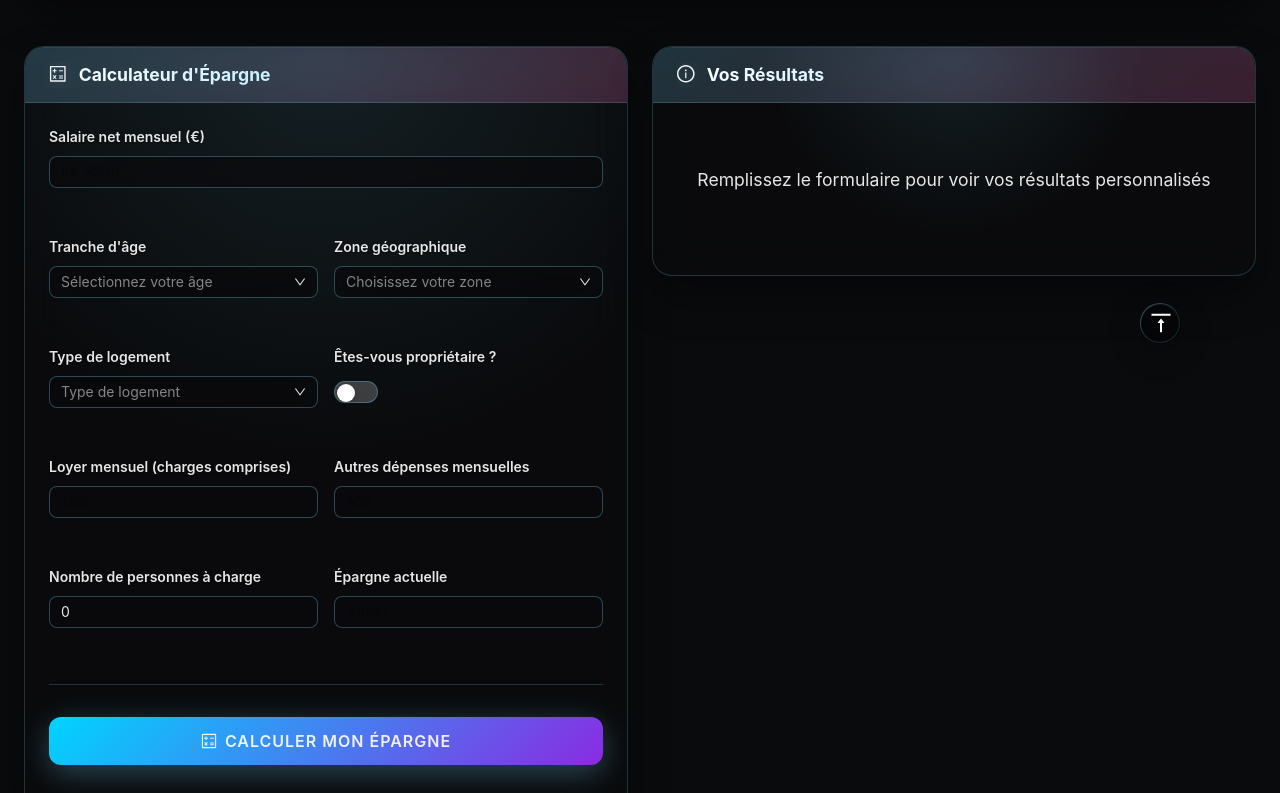
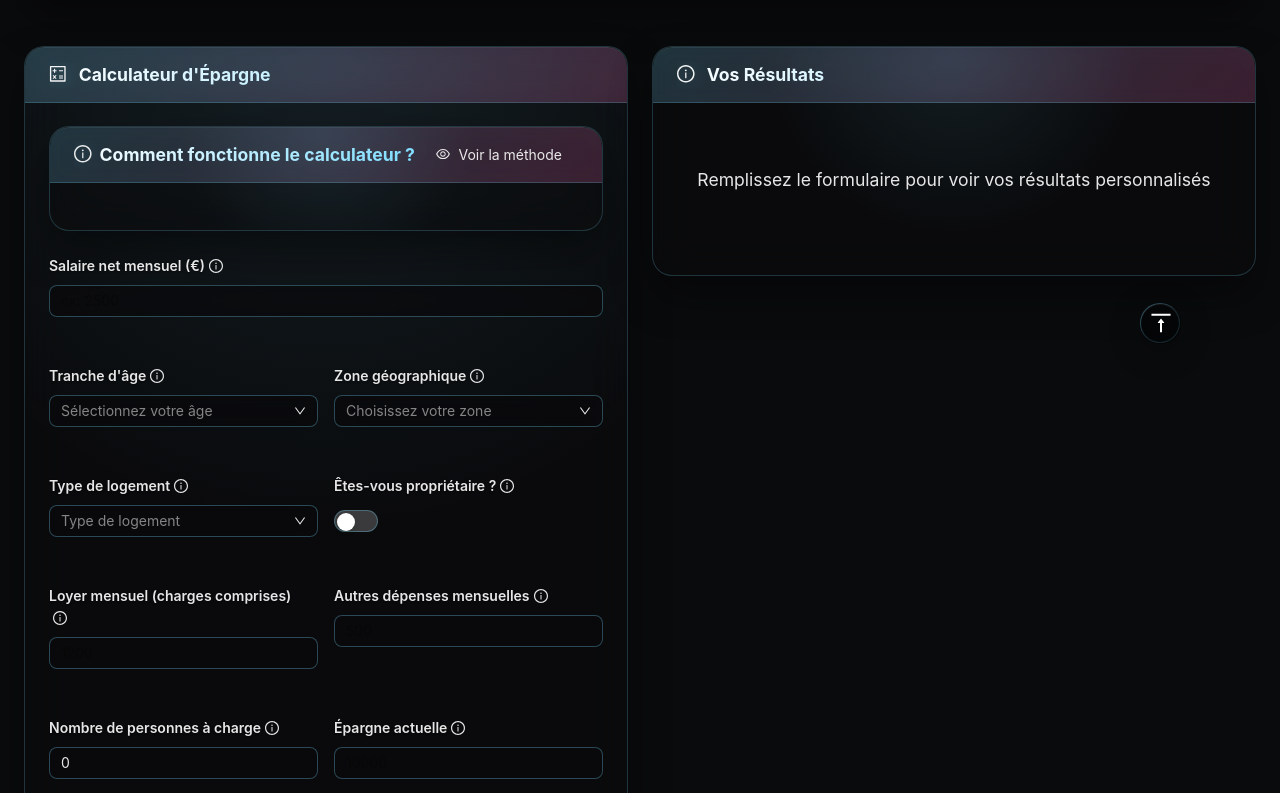
Before and after one commit to Duckiduc/save-in-paris, a React (Vite) app: page / in a window 1280 px wide. Shown: the part 407-1200 px from the top of the page. Built offline with nearby package versions, Linux system fonts and the light colour scheme.

Commit message:
feat: add methodology explanation card and tooltips for input fields in SavingsCalculator

```diff
--- a/src/components/SavingsCalculator.jsx
+++ b/src/components/SavingsCalculator.jsx
@@ -1,12 +1,14 @@
 import React, { useState } from 'react';
-import { Form, Input, Select, InputNumber, Button, Space, Divider, Row, Col, Switch } from 'antd';
-import { CalculatorOutlined } from '@ant-design/icons';
+import { Form, Input, Select, InputNumber, Button, Space, Divider, Row, Col, Switch, Card, Typography, Tooltip, Alert } from 'antd';
+import { CalculatorOutlined, InfoCircleOutlined, EyeOutlined } from '@ant-design/icons';
 
 const { Option } = Select;
+const { Title, Text, Paragraph } = Typography;
 
 const SavingsCalculator = ({ onCalculationComplete }) => {
   const [form] = Form.useForm();
   const [loading, setLoading] = useState(false);
+  const [showMethodology, setShowMethodology] = useState(false);
 
   const ageRanges = [
     { value: '18-25', label: '18-25 ans (Gen Z)' },
@@ -95,6 +97,87 @@ const SavingsCalculator = ({ onCalculationComplete }) => {
 
   return (
     <div className="web3-form-container">
+      {/* Methodology Explanation Card */}
+      <Card
+        title={
+          <span style={{ color: 'rgba(255, 255, 255, 0.9)' }}>
+            <InfoCircleOutlined style={{ marginRight: 8 }} />
+            Comment fonctionne le calculateur ?
+          </span>
+        }
+        style={{
+          marginBottom: 24,
+          background: 'rgba(10, 11, 13, 0.6)',
+          border: '1px solid rgba(120, 219, 255, 0.2)'
+        }}
+        extra={
+          <Button
+            type="link"
+            icon={<EyeOutlined />}
+            onClick={() => setShowMethodology(!showMethodology)}
+            style={{ color: '#78dbff' }}
+          >
+            {showMethodology ? 'Masquer' : 'Voir la méthode'}
+          </Button>
+        }
+      >
+        {showMethodology && (
+          <Space direction="vertical" size="middle" style={{ width: '100%' }}>
+            <Alert
+              message="Données utilisées dans les calculs"
+              description={
+                <div style={{ color: 'rgba(255, 255, 255, 0.8)' }}>
+                  <Paragraph style={{ marginBottom: 8, color: 'inherit' }}>
+                    • <strong>Transport :</strong> Pass Navigo moyen (84€ Paris, 88.80€ banlieue)
+                  </Paragraph>
+                  <Paragraph style={{ marginBottom: 8, color: 'inherit' }}>
+                    • <strong>Alimentation :</strong> 350€/mois + 200€ par personne à charge
+                  </Paragraph>
+                  <Paragraph style={{ marginBottom: 8, color: 'inherit' }}>
+                    • <strong>Taux d'épargne recommandé par âge :</strong>
+                    <br />- 18-25 ans : 12% (constitution épargne de précaution)
+                    <br />- 26-35 ans : 17% (projet immobilier)
+                    <br />- 36-45 ans : 22% (constitution patrimoine)
+                    <br />- 46-55 ans : 27% (préparation retraite)
+                    <br />- 55+ ans : 20% (sécurisation patrimoine)
+                  </Paragraph>
+                </div>
+              }
+              type="info"
+              style={{
+                background: 'rgba(24, 144, 255, 0.1)',
+                border: '1px solid rgba(24, 144, 255, 0.3)'
+              }}
+            />
+
+            <Alert
+              message="Formule de calcul utilisée"
+              description={
+                <div style={{ color: 'rgba(255, 255, 255, 0.8)' }}>
+                  <Paragraph style={{ marginBottom: 8, color: 'inherit' }}>
+                    <strong>1. Dépenses totales =</strong> Loyer + Transport + Alimentation + Autres dépenses
+                  </Paragraph>
+                  <Paragraph style={{ marginBottom: 8, color: 'inherit' }}>
+                    <strong>2. Épargne possible =</strong> Salaire net - Dépenses totales
+                  </Paragraph>
+                  <Paragraph style={{ marginBottom: 8, color: 'inherit' }}>
+                    <strong>3. Taux d'épargne réel =</strong> (Épargne possible / Salaire net) × 100
+                  </Paragraph>
+                  <Paragraph style={{ marginBottom: 0, color: 'inherit' }}>
+                    <strong>4. Épargne recommandée =</strong> Salaire net × Taux recommandé pour votre âge
+                  </Paragraph>
+                </div>
+              }
+              type="success"
+              style={{
+                background: 'rgba(82, 196, 26, 0.1)',
+                border: '1px solid rgba(82, 196, 26, 0.3)'
+              }}
+            />
+          </Space>
+        )}
+      </Card>
+
       <Form
         form={form}
         layout="vertical"
@@ -105,7 +188,14 @@ const SavingsCalculator = ({ onCalculationComplete }) => {
         <Row gutter={[16, 24]}>
           <Col span={24}>
             <Form.Item
-              label={<span style={{ color: 'rgba(255, 255, 255, 0.9)', fontWeight: 600 }}>Salaire net mensuel (€)</span>}
+              label={
+                <span style={{ color: 'rgba(255, 255, 255, 0.9)', fontWeight: 600 }}>
+                  Salaire net mensuel (€)
+                  <Tooltip title="Votre salaire après déduction des charges sociales et impôts. C'est la base de tous nos calculs." placement="top">
+                    <InfoCircleOutlined style={{ marginLeft: 4, color: '#78dbff' }} />
+                  </Tooltip>
+                </span>
+              }
               name="salary"
               rules={[
                 { required: true, message: 'Veuillez saisir votre salaire' },
@@ -124,7 +214,14 @@ const SavingsCalculator = ({ onCalculationComplete }) => {
 
           <Col xs={24} sm={12}>
             <Form.Item
-              label={<span style={{ color: 'rgba(255, 255, 255, 0.9)', fontWeight: 600 }}>Tranche d'âge</span>}
+              label={
+                <span style={{ color: 'rgba(255, 255, 255, 0.9)', fontWeight: 600 }}>
+                  Tranche d'âge
+                  <Tooltip title="Votre âge détermine le taux d'épargne recommandé selon les objectifs de vie typiques (logement, famille, retraite)." placement="top">
+                    <InfoCircleOutlined style={{ marginLeft: 4, color: '#78dbff' }} />
+                  </Tooltip>
+                </span>
+              }
               name="ageRange"
               rules={[{ required: true, message: 'Sélectionnez votre âge' }]}
             >
@@ -141,7 +238,14 @@ const SavingsCalculator = ({ onCalculationComplete }) => {
 
           <Col xs={24} sm={12}>
             <Form.Item
-              label={<span style={{ color: 'rgba(255, 255, 255, 0.9)', fontWeight: 600 }}>Zone géographique</span>}
+              label={
+                <span style={{ color: 'rgba(255, 255, 255, 0.9)', fontWeight: 600 }}>
+                  Zone géographique
+                  <Tooltip title="Les coûts de transport varient selon votre zone : Pass Navigo 84€ (Paris) vs 88.80€ (banlieue)." placement="top">
+                    <InfoCircleOutlined style={{ marginLeft: 4, color: '#78dbff' }} />
+                  </Tooltip>
+                </span>
+              }
               name="location"
               rules={[{ required: true, message: 'Sélectionnez votre localisation' }]}
             >
@@ -158,7 +262,14 @@ const SavingsCalculator = ({ onCalculationComplete }) => {
 
           <Col xs={24} sm={12}>
             <Form.Item
-              label={<span style={{ color: 'rgba(255, 255, 255, 0.9)', fontWeight: 600 }}>Type de logement</span>}
+              label={
+                <span style={{ color: 'rgba(255, 255, 255, 0.9)', fontWeight: 600 }}>
+                  Type de logement
+                  <Tooltip title="Le type de logement influence le loyer et les charges. Un studio coûte moins cher qu'un T4." placement="top">
+                    <InfoCircleOutlined style={{ marginLeft: 4, color: '#78dbff' }} />
+                  </Tooltip>
+                </span>
+              }
               name="housingType"
               rules={[{ required: true, message: 'Veuillez sélectionner le type de logement' }]}
             >
@@ -177,7 +288,14 @@ const SavingsCalculator = ({ onCalculationComplete }) => {
 
           <Col xs={24} sm={12}>
             <Form.Item
-              label={<span style={{ color: 'rgba(255, 255, 255, 0.9)', fontWeight: 600 }}>Êtes-vous propriétaire ?</span>}
+              label={
+                <span style={{ color: 'rgba(255, 255, 255, 0.9)', fontWeight: 600 }}>
+                  Êtes-vous propriétaire ?
+                  <Tooltip title="Indiquez si vous possédez votre logement. Cela impacte le calcul du loyer et des dépenses." placement="top">
+                    <InfoCircleOutlined style={{ marginLeft: 4, color: '#78dbff' }} />
+                  </Tooltip>
+                </span>
+              }
               name="isOwner"
               valuePropName="checked"
             >
@@ -193,7 +311,14 @@ const SavingsCalculator = ({ onCalculationComplete }) => {
               {({ getFieldValue }) =>
                 !getFieldValue('isOwner') ? (
                   <Form.Item
-                    label={<span style={{ color: 'rgba(255, 255, 255, 0.9)', fontWeight: 600 }}>Loyer mensuel (charges comprises)</span>}
+                    label={
+                      <span style={{ color: 'rgba(255, 255, 255, 0.9)', fontWeight: 600 }}>
+                        Loyer mensuel (charges comprises)
+                        <Tooltip title="Inclut le loyer + charges (eau, électricité, chauffage, internet). Représente généralement 30-40% du budget." placement="top">
+                          <InfoCircleOutlined style={{ marginLeft: 4, color: '#78dbff' }} />
+                        </Tooltip>
+                      </span>
+                    }
                     name="rent"
                     rules={[{ required: true, message: 'Veuillez entrer votre loyer' }]}
                   >
@@ -212,7 +337,14 @@ const SavingsCalculator = ({ onCalculationComplete }) => {
 
           <Col xs={24} sm={12}>
             <Form.Item
-              label={<span style={{ color: 'rgba(255, 255, 255, 0.9)', fontWeight: 600 }}>Autres dépenses mensuelles</span>}
+              label={
+                <span style={{ color: 'rgba(255, 255, 255, 0.9)', fontWeight: 600 }}>
+                  Autres dépenses mensuelles
+                  <Tooltip title="Inclut : assurances, téléphone, loisirs, vêtements, frais médicaux non remboursés, etc." placement="top">
+                    <InfoCircleOutlined style={{ marginLeft: 4, color: '#78dbff' }} />
+                  </Tooltip>
+                </span>
+              }
               name="additionalExpenses"
             >
               <InputNumber
@@ -227,7 +359,14 @@ const SavingsCalculator = ({ onCalculationComplete }) => {
 
           <Col xs={24} sm={12}>
             <Form.Item
-              label={<span style={{ color: 'rgba(255, 255, 255, 0.9)', fontWeight: 600 }}>Nombre de personnes à charge</span>}
+              label={
+                <span style={{ color: 'rgba(255, 255, 255, 0.9)', fontWeight: 600 }}>
+                  Nombre de personnes à charge
+                  <Tooltip title="Chaque personne à charge ajoute environ 200€/mois au budget alimentaire." placement="top">
+                    <InfoCircleOutlined style={{ marginLeft: 4, color: '#78dbff' }} />
+                  </Tooltip>
+                </span>
+              }
               name="dependents"
               initialValue={0}
             >
@@ -243,7 +382,14 @@ const SavingsCalculator = ({ onCalculationComplete }) => {
 
           <Col xs={24} sm={12}>
             <Form.Item
-              label={<span style={{ color: 'rgba(255, 255, 255, 0.9)', fontWeight: 600 }}>Épargne actuelle</span>}
+              label={
+                <span style={{ color: 'rgba(255, 255, 255, 0.9)', fontWeight: 600 }}>
+                  Épargne actuelle
+                  <Tooltip title="Montant total de votre épargne existante (tous comptes confondus). Utilisé pour les projections futures." placement="top">
+                    <InfoCircleOutlined style={{ marginLeft: 4, color: '#78dbff' }} />
+                  </Tooltip>
+                </span>
+              }
               name="currentSavings"
             >
               <InputNumber
```
